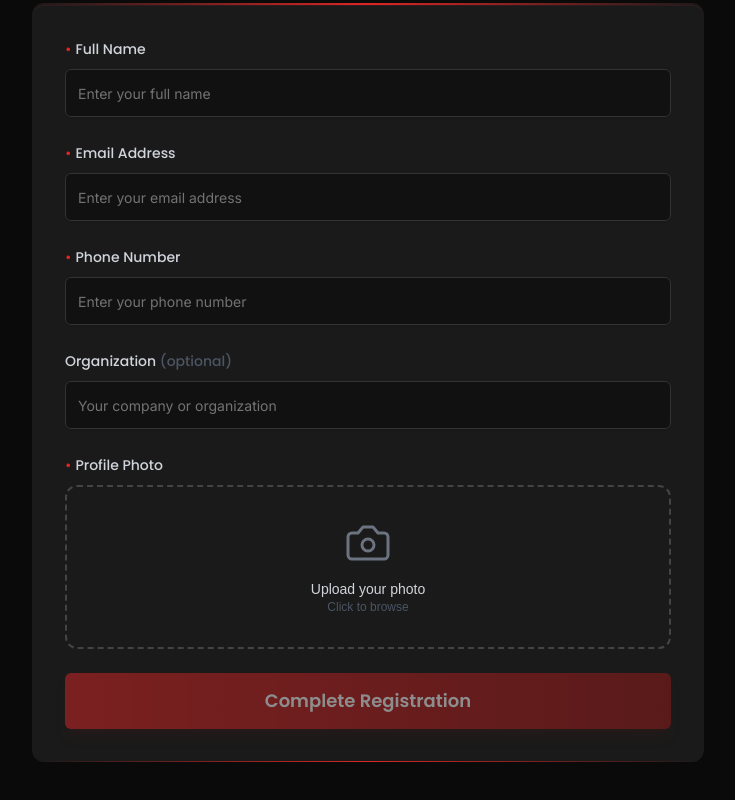
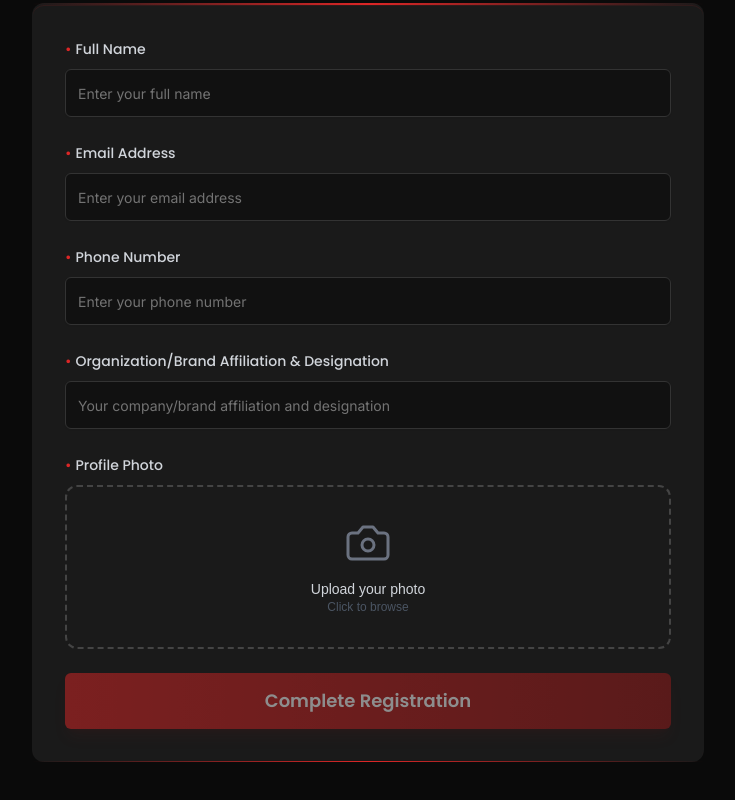
Before and after one commit to iEmmanuel104/card-generator, a Next.js app: page /events/through-her-lens in a window 1280 px wide. Shown: the part 1582-2382 px from the top of the page, without its empty margins (272-1007 px from the left). Built offline with nearby package versions, Linux system fonts and the light colour scheme.

Commit message:
change form titles

```diff
--- a/app/events/through-her-lens/page.tsx
+++ b/app/events/through-her-lens/page.tsx
@@ -900,21 +900,23 @@ export default function ThroughHerLensRegistration() {
                                                 />
                                             </div>
 
-                                            {/* Organization */}
+                                            {/* Organization/Brand Affiliation & Designation */}
                                             <div className="space-y-2">
                                                 <Label htmlFor="org" className={`text-sm font-poppins font-medium ${isDark ? 'text-gray-300' : 'text-gray-700'}`}>
-                                                    Organization <span className="text-gray-600">(optional)</span>
+                                                    <span className="text-[#dc2626] mr-1">&#8226;</span>
+                                                    Organization/Brand Affiliation & Designation
                                                 </Label>
                                                 <Input
                                                     id="org"
                                                     value={formData.organization}
                                                     onChange={(e) => updateField("organization", e.target.value)}
+                                                    required
                                                     className={`h-12 font-inter input-red-accent transition-all duration-200 ${
                                                         isDark
                                                             ? 'bg-[#111] border-[#333] text-white placeholder-gray-500'
                                                             : 'bg-gray-50 border-gray-300 text-gray-900 placeholder-gray-400'
                                                     }`}
-                                                    placeholder="Your company or organization"
+                                                    placeholder="Your company/brand affiliation and designation"
                                                 />
                                             </div>
 
@@ -933,7 +935,7 @@ export default function ThroughHerLensRegistration() {
                                                             <div className="space-y-2">
                                                                 <Label htmlFor="talk" className={`text-sm font-poppins font-medium ${isDark ? 'text-gray-300' : 'text-gray-700'}`}>
                                                                     <span className="text-[#dc2626] mr-1">&#8226;</span>
-                                                                    Talk Title
+                                                                    Panel Topic
                                                                 </Label>
                                                                 <Input
                                                                     id="talk"
@@ -945,7 +947,7 @@ export default function ThroughHerLensRegistration() {
                                                                             ? 'bg-[#111] border-[#333] text-white placeholder-gray-500'
                                                                             : 'bg-gray-50 border-gray-300 text-gray-900 placeholder-gray-400'
                                                                     }`}
-                                                                    placeholder="Title of your talk or presentation"
+                                                                    placeholder="Topic of your panel discussion"
                                                                 />
                                                             </div>
                                                             <div className="space-y-2">
```
